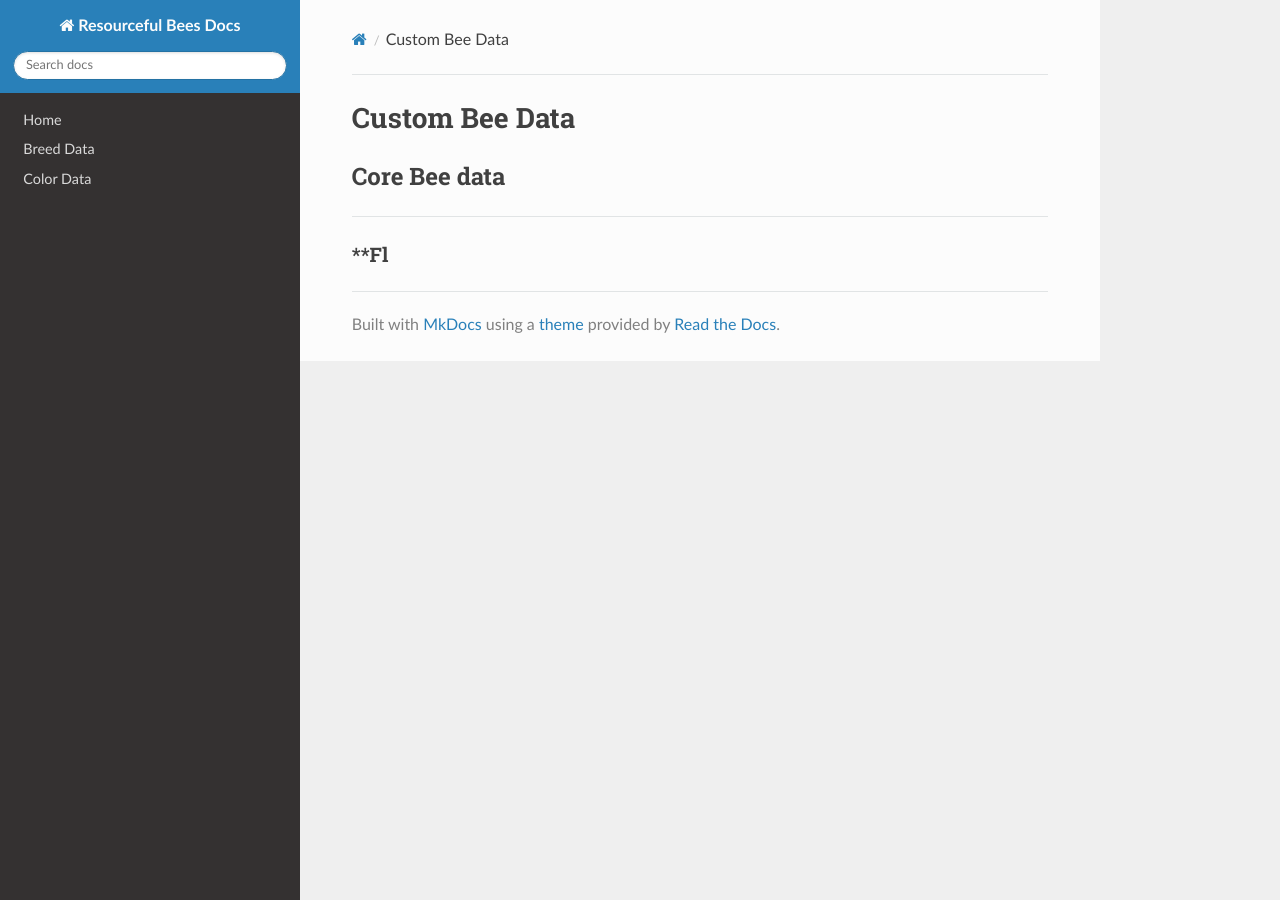
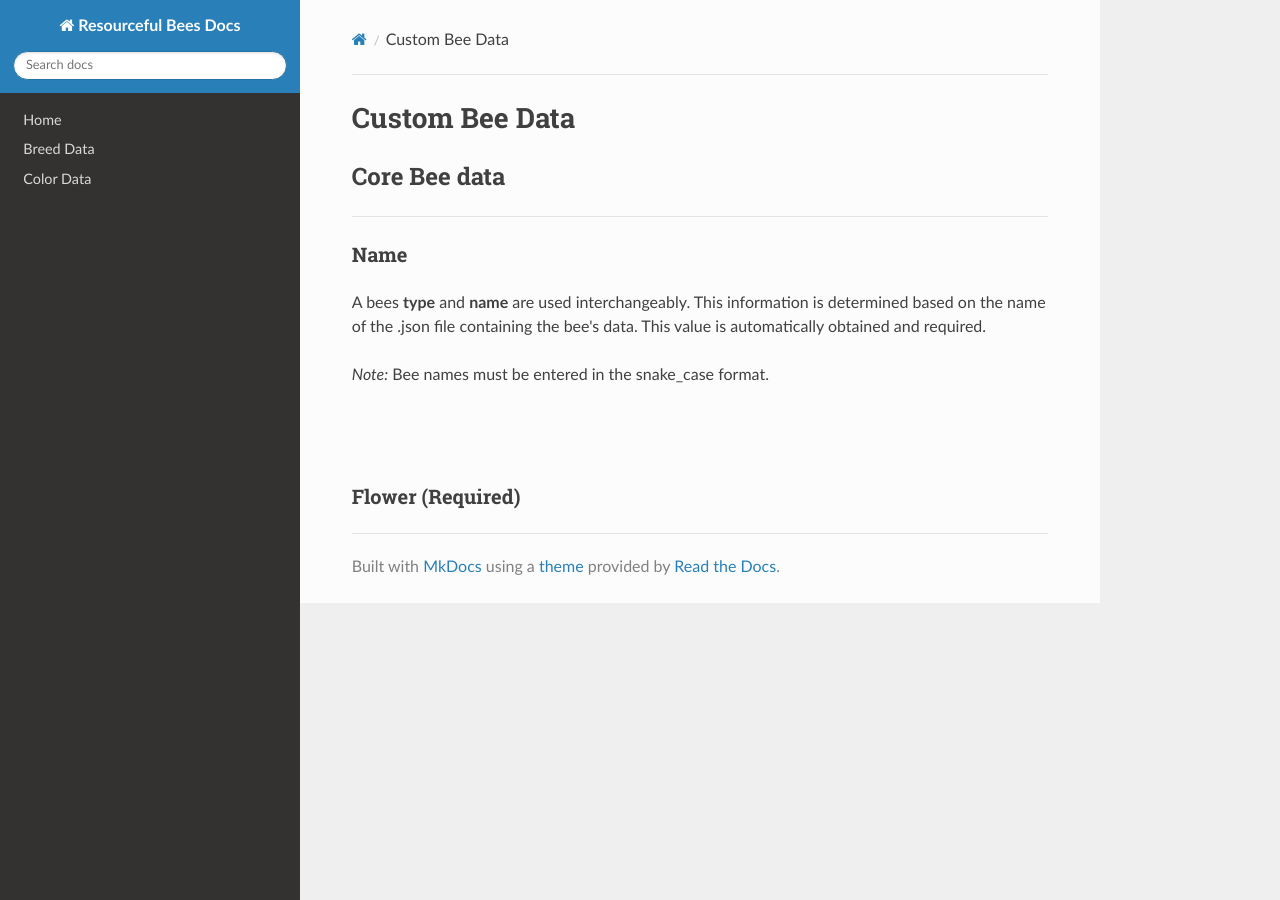
Before and after one commit to Team-Resourceful/ResourcefulBeesDocs, an MkDocs documentation site: the page built from docs/bee_data/custom_bee_data.md, in a window 1280 px wide. Built offline with MkDocs 1.6.1, drawn with Linux system fonts in a browser that asks for light colours; nearby versions of some CDN libraries.

Commit message:
docs/bee_data/custom_bee_data.md updated from https://stackedit.io/

```diff
--- a/docs/bee_data/custom_bee_data.md
+++ b/docs/bee_data/custom_bee_data.md
@@ -3,7 +3,19 @@
 ## **Core Bee data**
 ***
 
-### **Fl
+### **Name**
+
+A bees **type** and **name** are used interchangeably. This information is determined based on the name of the .json file containing the bee's data. This value is automatically obtained and required. <br>
+
+*Note:* Bee names must be entered in the snake_case format.
+
+<br>
+<br>
+
+### **Flower** (Required)
+
+
 <!--stackedit_data:
-eyJoaXN0b3J5IjpbMzA4MjA3ODI4LC0yMDg4NzQ2NjEyXX0=
+eyJoaXN0b3J5IjpbLTEyNTgzMDIwODEsLTIwODg3NDY2MTJdfQ
+==
 -->
```
